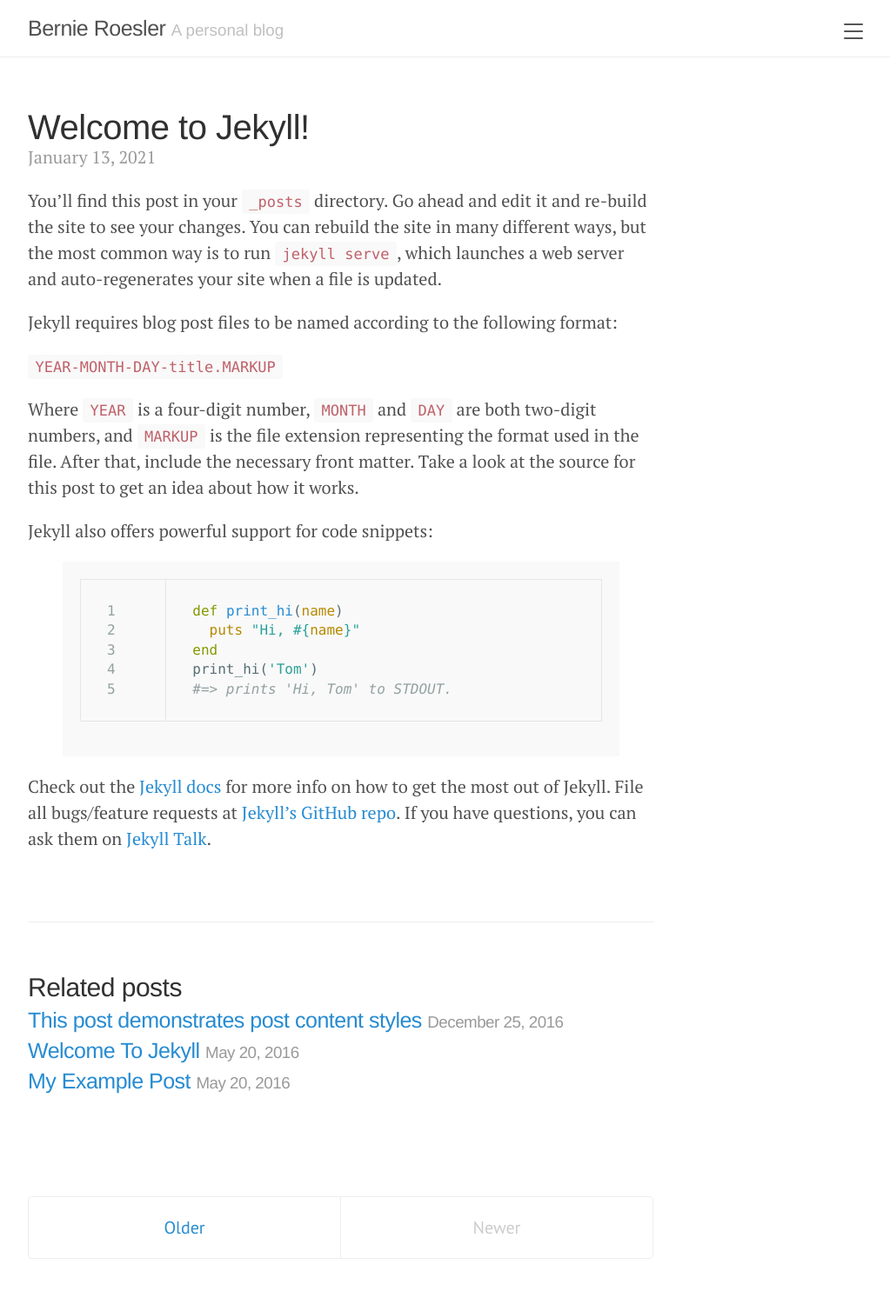
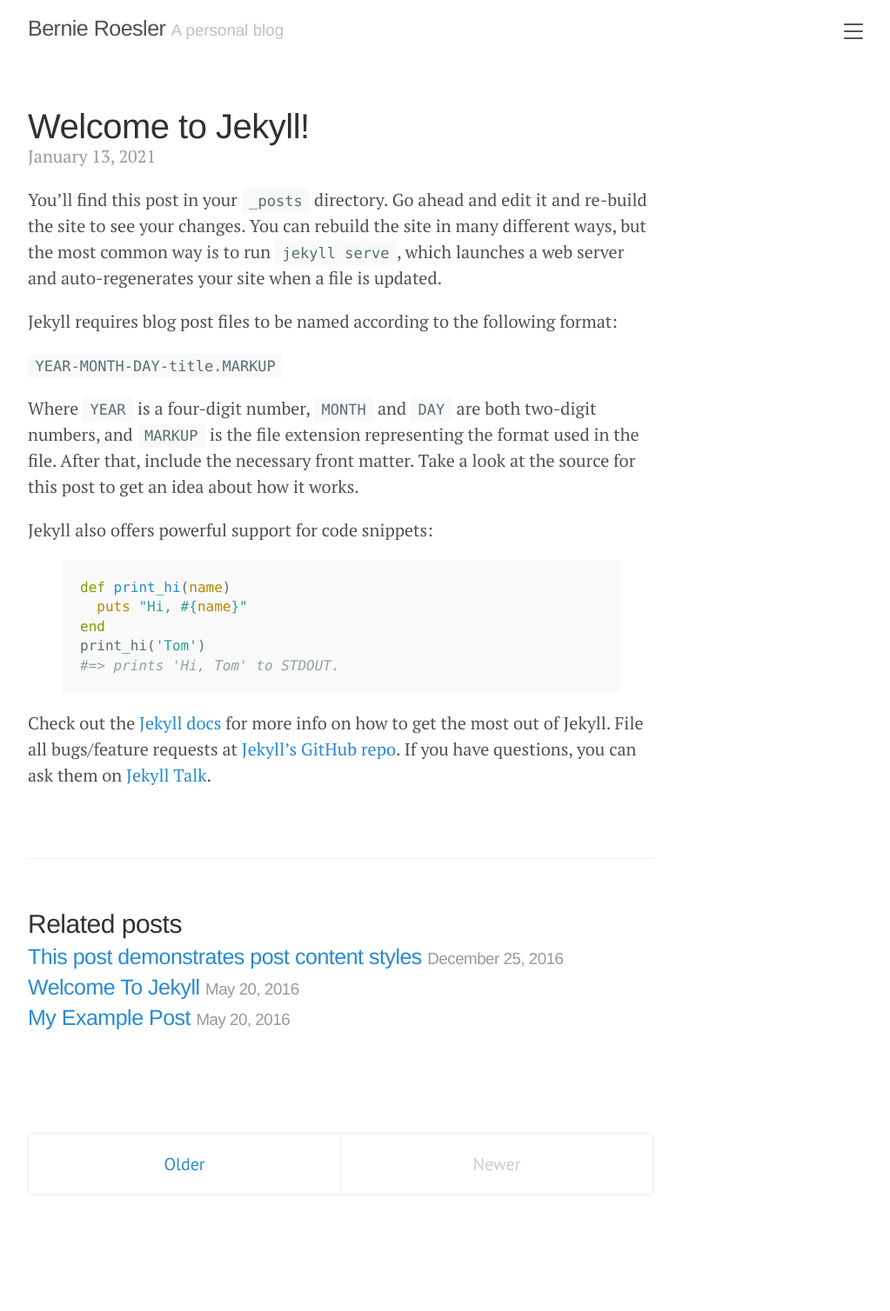
Before and after one commit to broesler/broesler.github.io, a Jekyll site: the page built from _posts/2021-01-01-welcome-to-jekyll.md, in a window 1280 px wide. Shown: the whole page at 87% size, without its empty margins (248-1271 px from the left). Built offline with Jekyll 4.4.1, drawn with Linux system fonts in a browser that asks for light colours; nearby versions of some CDN libraries; after the commit the page ends 1435 px from its top, so only the background shows below that.

Commit message:
Clean up css. Comment duplicates.

```diff
--- a/_posts/2021-01-01-welcome-to-jekyll.md
+++ b/_posts/2021-01-01-welcome-to-jekyll.md
@@ -14,7 +14,7 @@
 
 Jekyll also offers powerful support for code snippets:
 
-{% highlight ruby linenos %}
+{% highlight ruby %}
 def print_hi(name)
   puts "Hi, #{name}"
 end
--- a/assets/css/lanyon.css
+++ b/assets/css/lanyon.css
@@ -100,26 +100,26 @@
  * Super small header above the content for site name and short description.
  */
 
-.masthead {
-  padding-top:    1rem;
-  padding-bottom: 1rem;
-  margin-bottom: 3rem;
-  border-bottom: 1px solid #eee;
-}
-.masthead-title {
-  margin-top: 0;
-  margin-bottom: 0;
-  color: #505050;
-}
-.masthead-title a {
-  color: #505050;
-}
-.masthead-title small {
-  font-size: 75%;
-  font-weight: 400;
-  color: #c0c0c0;
-  letter-spacing: 0;
-}
+/* .masthead { */
+/*   padding-top:    1rem; */
+/*   padding-bottom: 1rem; */
+/*   margin-bottom: 3rem; */
+/*   border-bottom: 1px solid #eee; */
+/* } */
+/* .masthead-title { */
+/*   margin-top: 0; */
+/*   margin-bottom: 0; */
+/*   color: #505050; */
+/* } */
+/* .masthead-title a { */
+/*   color: #505050; */
+/* } */
+/* .masthead-title small { */
+/*   font-size: 75%; */
+/*   font-weight: 400; */
+/*   color: #c0c0c0; */
+/*   letter-spacing: 0; */
+/* } */
 
 @media (max-width: 48em) {
   .masthead-title {
@@ -309,54 +309,54 @@
  * page is wrapped in `.page` and is only used on the page layout.
  */
 
-.page,
-.post {
-  margin-bottom: 4em;
-}
+/* .page, */
+/* .post { */
+/*   margin-bottom: 4em; */
+/* } */
 
-/* Blog post or page title */
-.page-title,
-.post-title,
-.post-title a {
-  color: #303030;
-}
-.page-title,
-.post-title {
-  margin-top: 0;
-}
+/* /1* Blog post or page title *1/ */
+/* .page-title, */
+/* .post-title, */
+/* .post-title a { */
+/*   color: #303030; */
+/* } */
+/* .page-title, */
+/* .post-title { */
+/*   margin-top: 0; */
+/* } */
 
-/* Meta data line below post title */
-.post-date {
-  display: block;
-  margin-top: -.5rem;
-  margin-bottom: 1rem;
-  color: #9a9a9a;
-}
+/* /1* Meta data line below post title *1/ */
+/* .post-date { */
+/*   display: block; */
+/*   margin-top: -.5rem; */
+/*   margin-bottom: 1rem; */
+/*   color: #9a9a9a; */
+/* } */
 
-/* Related posts */
-.related {
-  padding-top: 2rem;
-  padding-bottom: 2rem;
-  border-top: 1px solid #eee;
-}
-.related-posts {
-  padding-left: 0;
-  list-style: none;
-}
-.related-posts h3 {
-  margin-top: 0;
-}
-.related-posts li small {
-  font-size: 75%;
-  color: #999;
-}
-.related-posts li a:hover {
-  color: #268bd2;
-  text-decoration: none;
-}
-.related-posts li a:hover small {
-  color: inherit;
-}
+/* /1* Related posts *1/ */
+/* .related { */
+/*   padding-top: 2rem; */
+/*   padding-bottom: 2rem; */
+/*   border-top: 1px solid #eee; */
+/* } */
+/* .related-posts { */
+/*   padding-left: 0; */
+/*   list-style: none; */
+/* } */
+/* .related-posts h3 { */
+/*   margin-top: 0; */
+/* } */
+/* .related-posts li small { */
+/*   font-size: 75%; */
+/*   color: #999; */
+/* } */
+/* .related-posts li a:hover { */
+/*   color: #268bd2; */
+/*   text-decoration: none; */
+/* } */
+/* .related-posts li a:hover small { */
+/*   color: inherit; */
+/* } */
 
 
 /*
@@ -366,49 +366,49 @@
  * there are no more previous or next posts to show.
  */
 
-.pagination {
-  overflow: hidden; /* clearfix */
-  margin-left: -1rem;
-  margin-right: -1rem;
-  font-family: "PT Sans", Helvetica, Arial, sans-serif;
-  color: #ccc;
-  text-align: center;
-}
+/* .pagination { */
+/*   overflow: hidden; /1* clearfix *1/ */
+/*   margin-left: -1rem; */
+/*   margin-right: -1rem; */
+/*   font-family: "PT Sans", Helvetica, Arial, sans-serif; */
+/*   color: #ccc; */
+/*   text-align: center; */
+/* } */
 
-/* Pagination items can be `span`s or `a`s */
-.pagination-item {
-  display: block;
-  padding: 1rem;
-  border: 1px solid #eee;
-}
-.pagination-item:first-child {
-  margin-bottom: -1px;
-}
+/* /1* Pagination items can be `span`s or `a`s *1/ */
+/* .pagination-item { */
+/*   display: block; */
+/*   padding: 1rem; */
+/*   border: 1px solid #eee; */
+/* } */
+/* .pagination-item:first-child { */
+/*   margin-bottom: -1px; */
+/* } */
 
-/* Only provide a hover state for linked pagination items */
-a.pagination-item:hover {
-  background-color: #f5f5f5;
-}
+/* /1* Only provide a hover state for linked pagination items *1/ */
+/* a.pagination-item:hover { */
+/*   background-color: #f5f5f5; */
+/* } */
 
-@media (min-width: 30em) {
-  .pagination {
-    margin: 3rem 0;
-  }
-  .pagination-item {
-    float: left;
-    width: 50%;
-  }
-  .pagination-item:first-child {
-    margin-bottom: 0;
-    border-top-left-radius:    4px;
-    border-bottom-left-radius: 4px;
-  }
-  .pagination-item:last-child {
-    margin-left: -1px;
-    border-top-right-radius:    4px;
-    border-bottom-right-radius: 4px;
-  }
-}
+/* @media (min-width: 30em) { */
+/*   .pagination { */
+/*     margin: 3rem 0; */
+/*   } */
+/*   .pagination-item { */
+/*     float: left; */
+/*     width: 50%; */
+/*   } */
+/*   .pagination-item:first-child { */
+/*     margin-bottom: 0; */
+/*     border-top-left-radius:    4px; */
+/*     border-bottom-left-radius: 4px; */
+/*   } */
+/*   .pagination-item:last-child { */
+/*     margin-left: -1px; */
+/*     border-top-right-radius:    4px; */
+/*     border-bottom-right-radius: 4px; */
+/*   } */
+/* } */
 
 
 /*
--- a/assets/css/poole.css
+++ b/assets/css/poole.css
@@ -155,7 +155,8 @@
 code {
   padding: .25em .5em;
   font-size: 85%;
-  color: #bf616a;
+  /* color: #bf616a; */
+  color: #586e75;
   background-color: #f9f9f9;
   border-radius: 3px;
 }
@@ -370,12 +371,13 @@
   color: #999;
 }
 .related-posts li a:hover {
-  color: #268bd2;
+  /* color: #268bd2; */
+  background-color: #f0f0f0;
   text-decoration: none;
 }
-.related-posts li a:hover small {
-  color: inherit;
-}
+/* .related-posts li a:hover small { */
+/*   color: inherit; */
+/* } */
 
 
 /*
```
